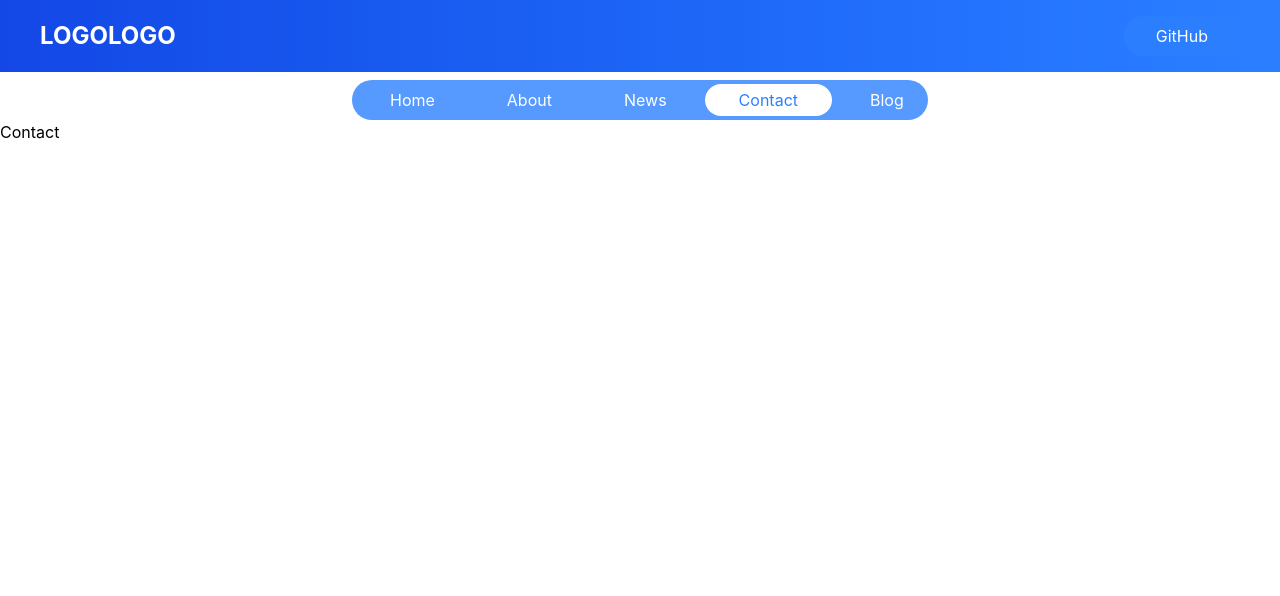
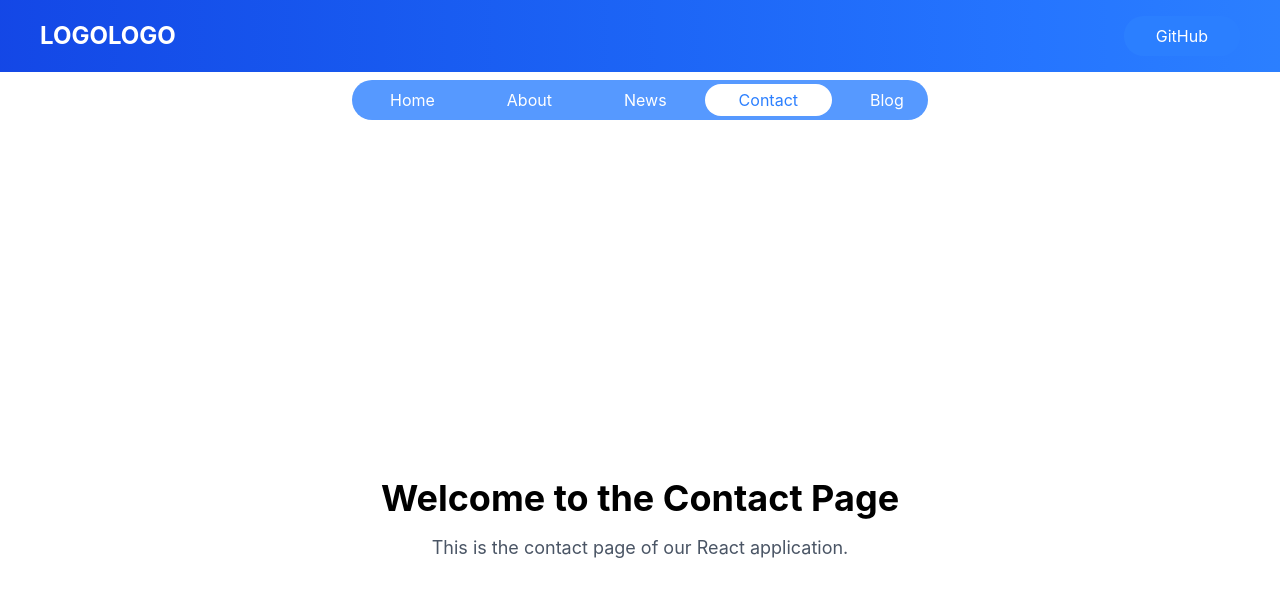
Before and after one commit to qayumjon-coder/newsweb, a React (Vite) app: page /contact in a window 1280 px wide. Shown: the top 596 px of the page. Built offline with nearby package versions, Linux system fonts and the light colour scheme.

Commit message:
Welcome message appeared to all pages

```diff
--- a/src/pages/About/About.tsx
+++ b/src/pages/About/About.tsx
@@ -4,7 +4,10 @@
     return (
         <div>
             <Header />
-            <h1>About Page</h1>
+            <div className="flex flex-col items-center justify-center h-screen">
+          <h1 className="text-4xl font-bold mb-4">Welcome to the About Page</h1>
+          <p className="text-lg text-gray-600">This is the about page of our React application.</p>
+        </div>
         </div>
     )
 }
--- a/src/pages/Blog/Blog.tsx
+++ b/src/pages/Blog/Blog.tsx
@@ -5,7 +5,10 @@
     <div>
         <Header />
 
-        Blog
+        <div className="flex flex-col items-center justify-center h-screen">
+          <h1 className="text-4xl font-bold mb-4">Welcome to the Blog Page</h1>
+          <p className="text-lg text-gray-600">This is the blog page of our React application.</p>
+        </div>
     </div>
   )
 }
--- a/src/pages/Contact/Contact.tsx
+++ b/src/pages/Contact/Contact.tsx
@@ -4,7 +4,10 @@
   return (
     <div>
         <Header />
-        Contact
+        <div className="flex flex-col items-center justify-center h-screen">
+          <h1 className="text-4xl font-bold mb-4">Welcome to the Contact Page</h1>
+          <p className="text-lg text-gray-600">This is the contact page of our React application.</p>
+        </div>
     </div>
   )
 }
--- a/src/pages/News/AllNews.tsx
+++ b/src/pages/News/AllNews.tsx
@@ -4,7 +4,10 @@
   return (
     <div>
       <Header />
-      AllNews
+      <div className="flex flex-col items-center justify-center h-screen">
+          <h1 className="text-4xl font-bold mb-4">Welcome to the All News Page</h1>
+          <p className="text-lg text-gray-600">This is the all news page of our React application.</p>
+        </div>
     </div>
   )
 }
```
